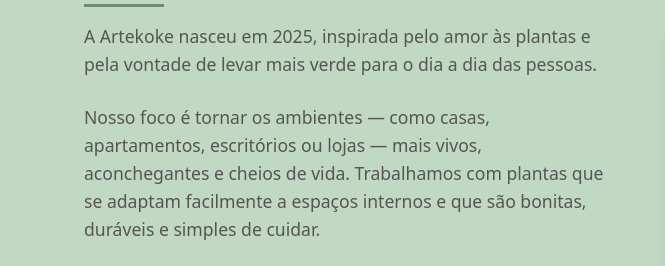
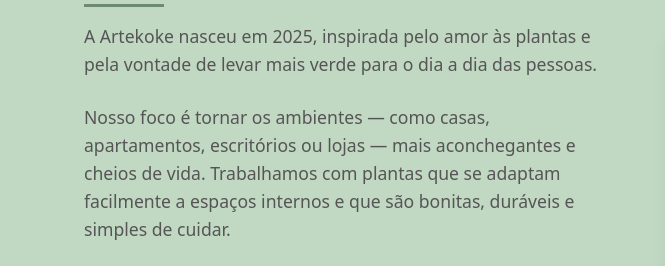
Before and after one commit to OsaeGun/artekoke, a plain HTML site: page index.html in a window 1280 px wide. Shown: the part 1693-1959 px from the top of the page, 0-665 px from the left. Drawn offline with Linux system fonts and the light colour scheme; grey boxes are pictures that could not be loaded; a script that the page names is missing.

Commit message:
index.html

```diff
--- a/index.html
+++ b/index.html
@@ -1010,7 +1010,7 @@
             <div class="sobre-content">
                 <h2>Sobre a Artekoke</h2>
                 <p>A Artekoke nasceu em 2025, inspirada pelo amor às plantas e pela vontade de levar mais verde para o dia a dia das pessoas.</p>
-                <p>Nosso foco é tornar os ambientes — como casas, apartamentos, escritórios ou lojas — mais vivos, aconchegantes e cheios de vida. Trabalhamos com plantas que se adaptam facilmente a espaços internos e que são bonitas, duráveis e simples de cuidar.</p>
+                <p>Nosso foco é tornar os ambientes — como casas, apartamentos, escritórios ou lojas — mais aconchegantes e cheios de vida. Trabalhamos com plantas que se adaptam facilmente a espaços internos e que são bonitas, duráveis e simples de cuidar.</p>
                 <p>Cada kokedama que oferecemos é cultivada com muito carinho e atenção, sempre priorizando a qualidade e o bem-estar de quem vai recebê-la.</p>
                 <p>Além da venda, também cuidamos das suas kokedamas com dicas de manutenção e oferecemos orientações personalizadas para quem quer transformar seus espaços com um toque natural.</p>
                 <a href="#contato" class="btn">Agende uma Consultoria <i class="fas fa-calendar-alt"></i></a>
```
